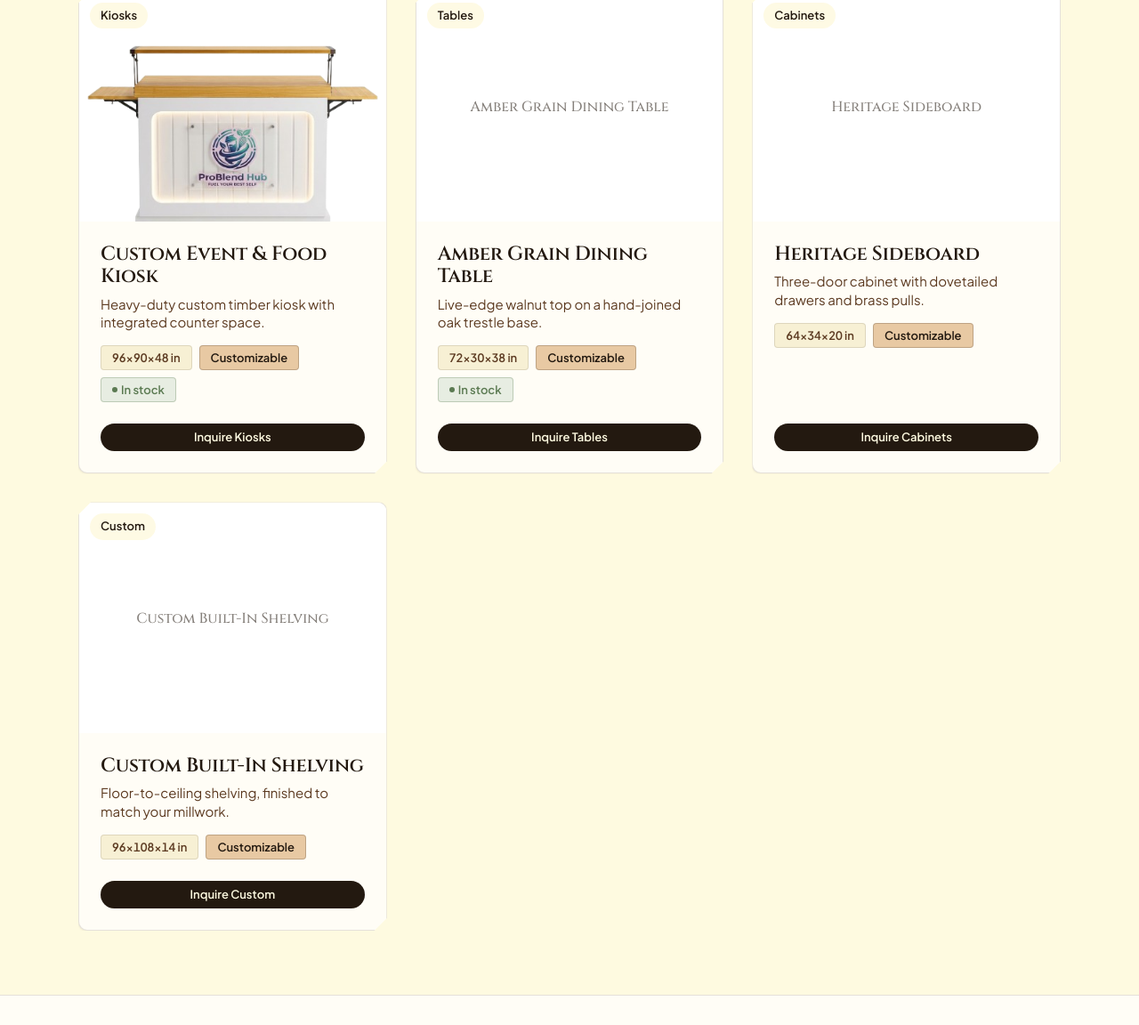
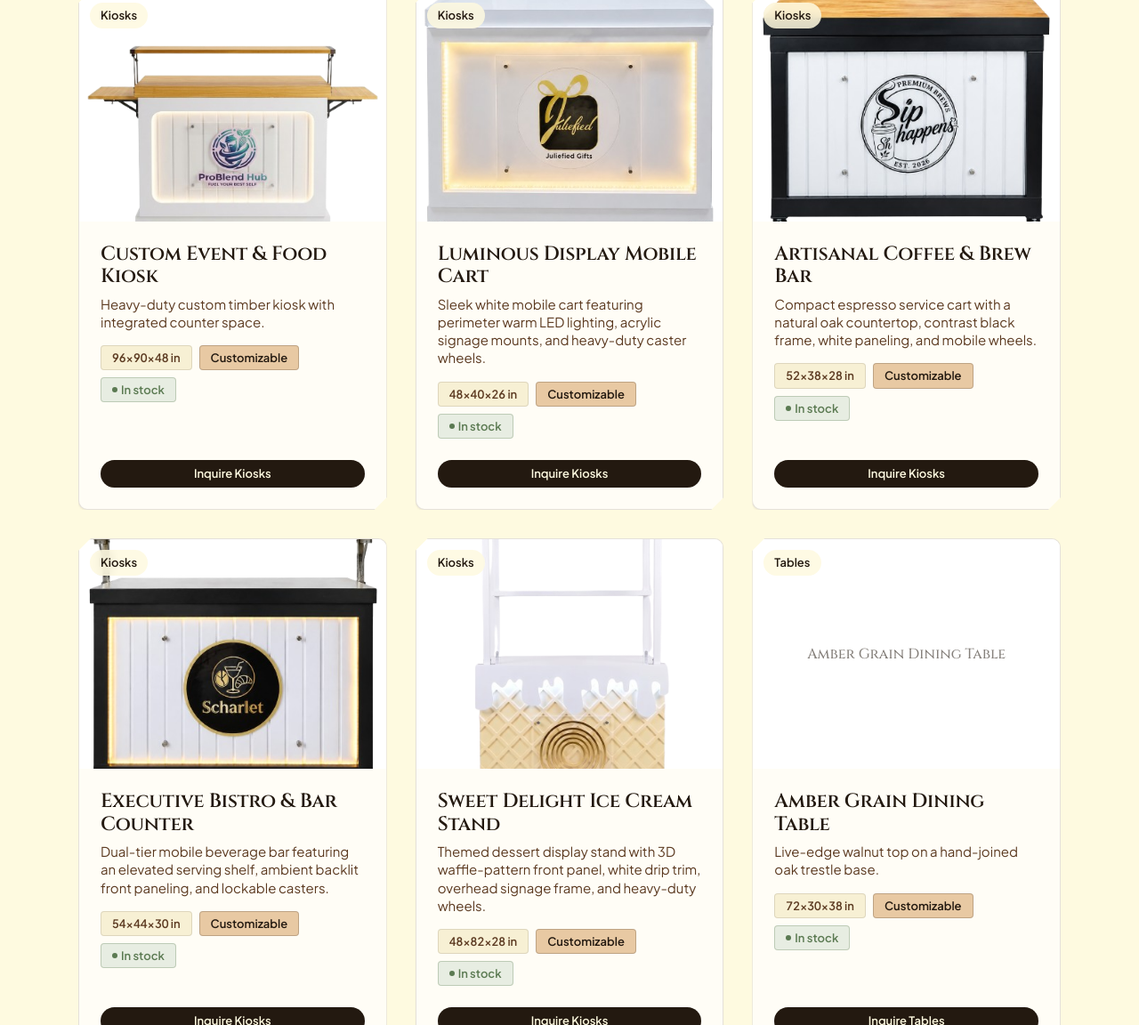
Before and after one commit to Daboss-ca/WMA, a website built with Vite: page index.html in a window 1280 px wide. Shown: the part 1648-2800 px from the top of the page at 89% size. Built offline with nearby package versions, Linux system fonts and the light colour scheme.

Commit message:
feat | add new kiosk images and furniture data, update catalog layout

```diff
--- /dev/null
+++ b/src/data/furnitureData.ts
@@ -0,0 +1,127 @@
+import type { FurnitureItem } from "../types/furniture";
+
+// Import Kiosk image assets dynamically for Vite
+import img1 from "../assets/catalogs/kiosk/img1.png";
+import img2 from "../assets/catalogs/kiosk/img2.png";
+import img3 from "../assets/catalogs/kiosk/img3.png";
+import img4 from "../assets/catalogs/kiosk/img4.png";
+import img5 from "../assets/catalogs/kiosk/img5.png";
+import img6 from "../assets/catalogs/kiosk/img6.png";
+import img7 from "../assets/catalogs/kiosk/img7.png";
+import img8 from "../assets/catalogs/kiosk/img8.png";
+
+export const catalogItems: FurnitureItem[] = [
+  {
+    id: "kio-001",
+    name: "Classic Market Display Kiosk",
+    category: "Kiosks",
+    description: "Modular pine kiosk built for weekend markets and pop-ups.",
+    dimensions: { width: 48, height: 78, depth: 30, unit: "in" },
+    imageUrl: img1,
+    imageAlt: "Classic Market Display Kiosk",
+    inStock: true,
+  },
+  {
+    id: "kio-002",
+    name: "Modular Retail Kiosk",
+    category: "Kiosks",
+    description: "Versatile wooden kiosk setup designed for retail product displays.",
+    dimensions: { width: 60, height: 80, depth: 36, unit: "in" },
+    imageUrl: img2,
+    imageAlt: "Modular Retail Kiosk",
+    isCustomizable: true,
+    inStock: true,
+  },
+  {
+    id: "kio-003",
+    name: "Commercial Mall Kiosk",
+    category: "Kiosks",
+    description: "Premium finished hardwood kiosk tailored for indoor mall spaces.",
+    dimensions: { width: 72, height: 84, depth: 42, unit: "in" },
+    imageUrl: img3,
+    imageAlt: "Commercial Mall Kiosk",
+    isCustomizable: true,
+    inStock: false,
+  },
+  {
+    id: "kio-004",
+    name: "Custom Event & Food Kiosk",
+    category: "Kiosks",
+    description: "Heavy-duty custom timber kiosk with integrated counter space.",
+    dimensions: { width: 96, height: 90, depth: 48, unit: "in" },
+    imageUrl: img4,
+    imageAlt: "Custom Event & Food Kiosk",
+    isCustomizable: true,
+    inStock: true,
+  },
+  {
+    id: "kio-005",
+    name: "Luminous Display Mobile Cart",
+    category: "Kiosks",
+    description: "Sleek white mobile cart featuring perimeter warm LED lighting, acrylic signage mounts, and heavy-duty caster wheels.",
+    dimensions: { width: 48, height: 40, depth: 26, unit: "in" },
+    imageUrl: img5,
+    imageAlt: "Luminous Display Mobile Cart with LED perimeter lighting",
+    isCustomizable: true,
+    inStock: true,
+  },
+  {
+    id: "kio-006",
+    name: "Artisanal Coffee & Brew Bar",
+    category: "Kiosks",
+    description: "Compact espresso service cart with a natural oak countertop, contrast black frame, white paneling, and mobile wheels.",
+    dimensions: { width: 52, height: 38, depth: 28, unit: "in" },
+    imageUrl: img6,
+    imageAlt: "Artisanal Coffee Bar Cart with natural oak top",
+    isCustomizable: true,
+    inStock: true,
+  },
+  {
+    id: "kio-007",
+    name: "Executive Bistro & Bar Counter",
+    category: "Kiosks",
+    description: "Dual-tier mobile beverage bar featuring an elevated serving shelf, ambient backlit front paneling, and lockable casters.",
+    dimensions: { width: 54, height: 44, depth: 30, unit: "in" },
+    imageUrl: img7,
+    imageAlt: "Executive Bistro Bar Counter with elevated shelf",
+    isCustomizable: true,
+    inStock: true,
+  },
+  {
+    id: "kio-008",
+    name: "Sweet Delight Ice Cream Stand",
+    category: "Kiosks",
+    description: "Themed dessert display stand with 3D waffle-pattern front panel, white drip trim, overhead signage frame, and heavy-duty wheels.",
+    dimensions: { width: 48, height: 82, depth: 28, unit: "in" },
+    imageUrl: img8,
+    imageAlt: "Themed Ice Cream Stand with waffle texture paneling",
+    isCustomizable: true,
+    inStock: true,
+  },
+  {
+    id: "tbl-001",
+    name: "Amber Grain Dining Table",
+    category: "Tables",
+    description: "Live-edge walnut top on a hand-joined oak trestle base.",
+    dimensions: { width: 72, height: 30, depth: 38, unit: "in" },
+    isCustomizable: true,
+    inStock: true,
+  },
+  {
+    id: "cab-014",
+    name: "Heritage Sideboard",
+    category: "Cabinets",
+    description: "Three-door cabinet with dovetailed drawers and brass pulls.",
+    dimensions: { width: 64, height: 34, depth: 20, unit: "in" },
+    isCustomizable: true,
+    inStock: false,
+  },
+  {
+    id: "cus-021",
+    name: "Custom Built-In Shelving",
+    category: "Custom",
+    description: "Floor-to-ceiling shelving, finished to match your millwork.",
+    dimensions: { width: 96, height: 108, depth: 14, unit: "in" },
+    isCustomizable: true,
+  },
+];
--- a/src/layout/Catalog.ts
+++ b/src/layout/Catalog.ts
@@ -54,9 +54,7 @@ function renderHero(hero: HeroContent): string {
           }
         </div>
 
-        <div class="hero__swatch" role="img" aria-label="Sample of hand-finished timber grain">
-          ${hero.swatchTag ? `<span class="hero__swatch-tag">${hero.swatchTag}</span>` : ""}
-        </div>
+        <div class="hero__swatch" role="img" aria-label="Sample of hand-finished timber grain"></div>
       </div>
     </section>
   `;
--- a/src/main.ts
+++ b/src/main.ts
@@ -3,103 +3,16 @@ import { initTheme } from './utils/theme';
 import { createHeader } from "./layout/Header";
 import { createFooter } from "./layout/Footer";
 import { createCatalog } from "./layout/Catalog";
-import type { FurnitureItem } from "./types/furniture";
-
-// Import Kiosk image assets dynamically for Vite
-import img1 from "./assets/catalogs/kiosk/img1.png";
-import img2 from "./assets/catalogs/kiosk/img2.png";
-import img3 from "./assets/catalogs/kiosk/img3.png";
-import img4 from "./assets/catalogs/kiosk/img4.png";
+import { catalogItems } from "./data/furnitureData";
 
 // Initialize Theme on startup
 initTheme();
-
-const demoItems: FurnitureItem[] = [
-  {
-    id: "kio-001",
-    name: "Classic Market Display Kiosk",
-    category: "Kiosks",
-    description: "Modular pine kiosk built for weekend markets and pop-ups.",
-    dimensions: { width: 48, height: 78, depth: 30, unit: "in" },
-    imageUrl: img1,
-    imageAlt: "Classic Market Display Kiosk",
-    inStock: true,
-  },
-  {
-    id: "kio-002",
-    name: "Modular Retail Kiosk",
-    category: "Kiosks",
-    description: "Versatile wooden kiosk setup designed for retail product displays.",
-    dimensions: { width: 60, height: 80, depth: 36, unit: "in" },
-    imageUrl: img2,
-    imageAlt: "Modular Retail Kiosk",
-    isCustomizable: true,
-    inStock: true,
-  },
-  {
-    id: "kio-003",
-    name: "Commercial Mall Kiosk",
-    category: "Kiosks",
-    description: "Premium finished hardwood kiosk tailored for indoor mall spaces.",
-    dimensions: { width: 72, height: 84, depth: 42, unit: "in" },
-    imageUrl: img3,
-    imageAlt: "Commercial Mall Kiosk",
-    isCustomizable: true,
-    inStock: false,
-  },
-  {
-    id: "kio-004",
-    name: "Custom Event & Food Kiosk",
-    category: "Kiosks",
-    description: "Heavy-duty custom timber kiosk with integrated counter space.",
-    dimensions: { width: 96, height: 90, depth: 48, unit: "in" },
-    imageUrl: img4,
-    imageAlt: "Custom Event & Food Kiosk",
-    isCustomizable: true,
-    inStock: true,
-  },
-  {
-    id: "tbl-001",
-    name: "Amber Grain Dining Table",
-    category: "Tables",
-    description: "Live-edge walnut top on a hand-joined oak trestle base.",
-    dimensions: { width: 72, height: 30, depth: 38, unit: "in" },
-    isCustomizable: true,
-    inStock: true,
-  },
-  {
-    id: "cab-014",
-    name: "Heritage Sideboard",
-    category: "Cabinets",
-    description: "Three-door cabinet with dovetailed drawers and brass pulls.",
-    dimensions: { width: 64, height: 34, depth: 20, unit: "in" },
-    isCustomizable: true,
-    inStock: false,
-  },
-  {
-    id: "cus-021",
-    name: "Custom Built-In Shelving",
-    category: "Custom",
-    description: "Floor-to-ceiling shelving, finished to match your millwork.",
-    dimensions: { width: 96, height: 108, depth: 14, unit: "in" },
-    isCustomizable: true,
-  },
-];
 
 const app = document.querySelector<HTMLDivElement>("#app");
 
 if (app) {
   app.innerHTML = "";
-  app.append(
-    createHeader({
-      navLinks: [
-        { label: "Collection", href: "#catalog", current: true },
-        { label: "Our process", href: "#process" },
-        { label: "Contact", href: "#contact" },
-      ],
-    }),
 
-    (() => {
   const main = document.createElement("main");
   main.className = "site-main";
   main.append(
@@ -115,12 +28,19 @@ if (app) {
         ],
         swatchTag: "Walnut & oak, hand-finished",
       },
-          items: demoItems,
+      items: catalogItems,
     })
   );
-      return main;
-    })(),
 
+  app.append(
+    createHeader({
+      navLinks: [
+        { label: "Collection", href: "#catalog", current: true },
+        { label: "Our process", href: "#process" },
+        { label: "Contact", href: "#contact" },
+      ],
+    }),
+    main,
     createFooter({
       quickLinks: [
         { label: "Collection", href: "#catalog" },
--- a/src/styles/layout/main.css
+++ b/src/styles/layout/main.css
@@ -111,15 +111,10 @@
   position: relative;
   aspect-ratio: 4 / 5;
   border-radius: var(--radius-lg);
-  background:
-    repeating-linear-gradient(
-      100deg,
-      var(--color-pine) 0px,
-      var(--color-oak) 18px,
-      var(--color-pine) 34px,
-      var(--accent-primary) 46px,
-      var(--color-oak) 64px
-    );
+  background-image: url("../../assets/main.png");
+  background-size: cover;
+  background-position: center;
+  background-repeat: no-repeat;
   box-shadow: var(--shadow-lg);
   animation: swatch-settle var(--duration-slow) var(--ease-out-soft) both;
 }
```
Also changed, not shown: src/assets/catalogs/kiosk/img5.png (added), src/assets/catalogs/kiosk/img6.png (added), src/assets/catalogs/kiosk/img7.png (added), src/assets/catalogs/kiosk/img8.png (added), src/assets/main.png (added). Lines whose indentation alone changed are shown as unchanged.
